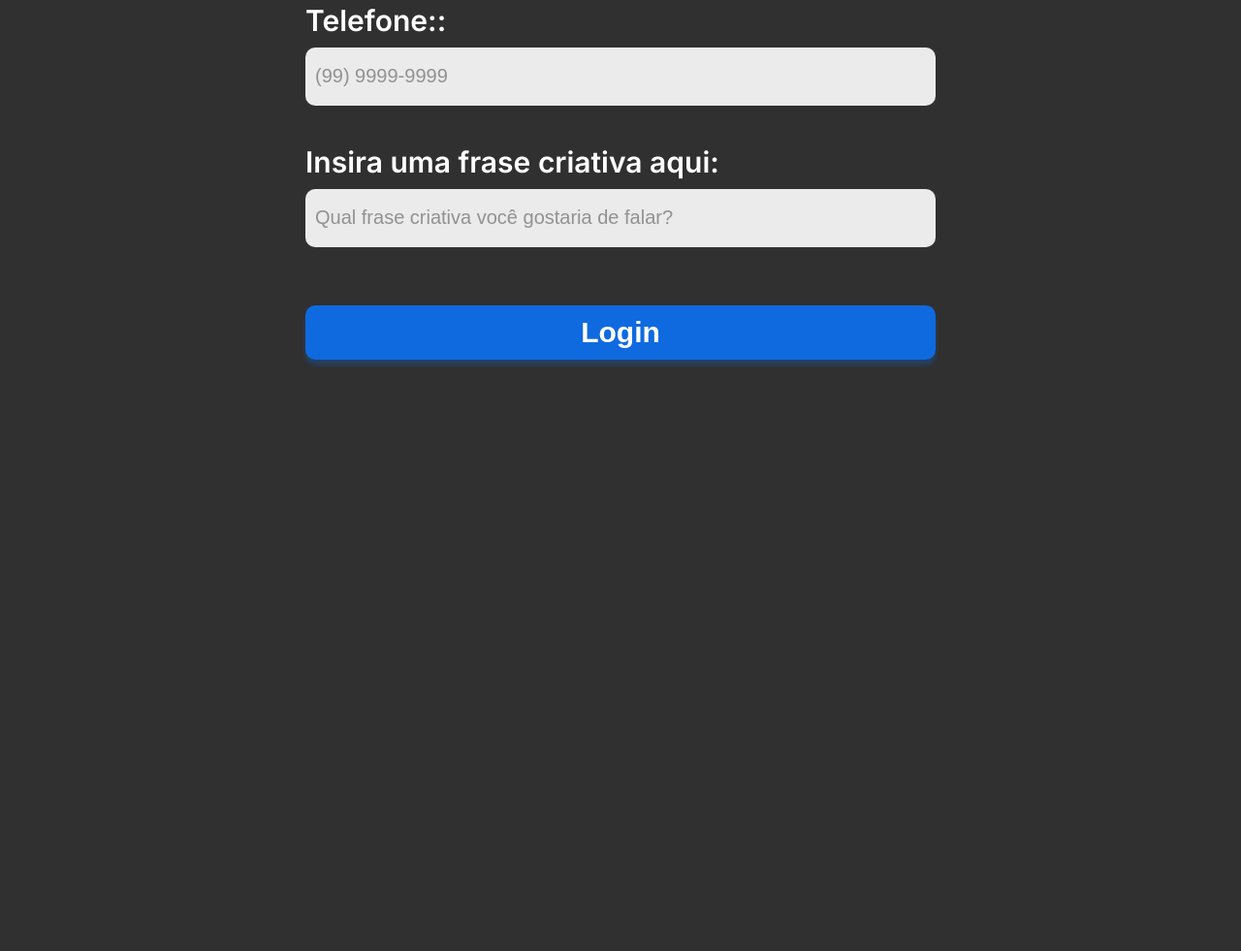
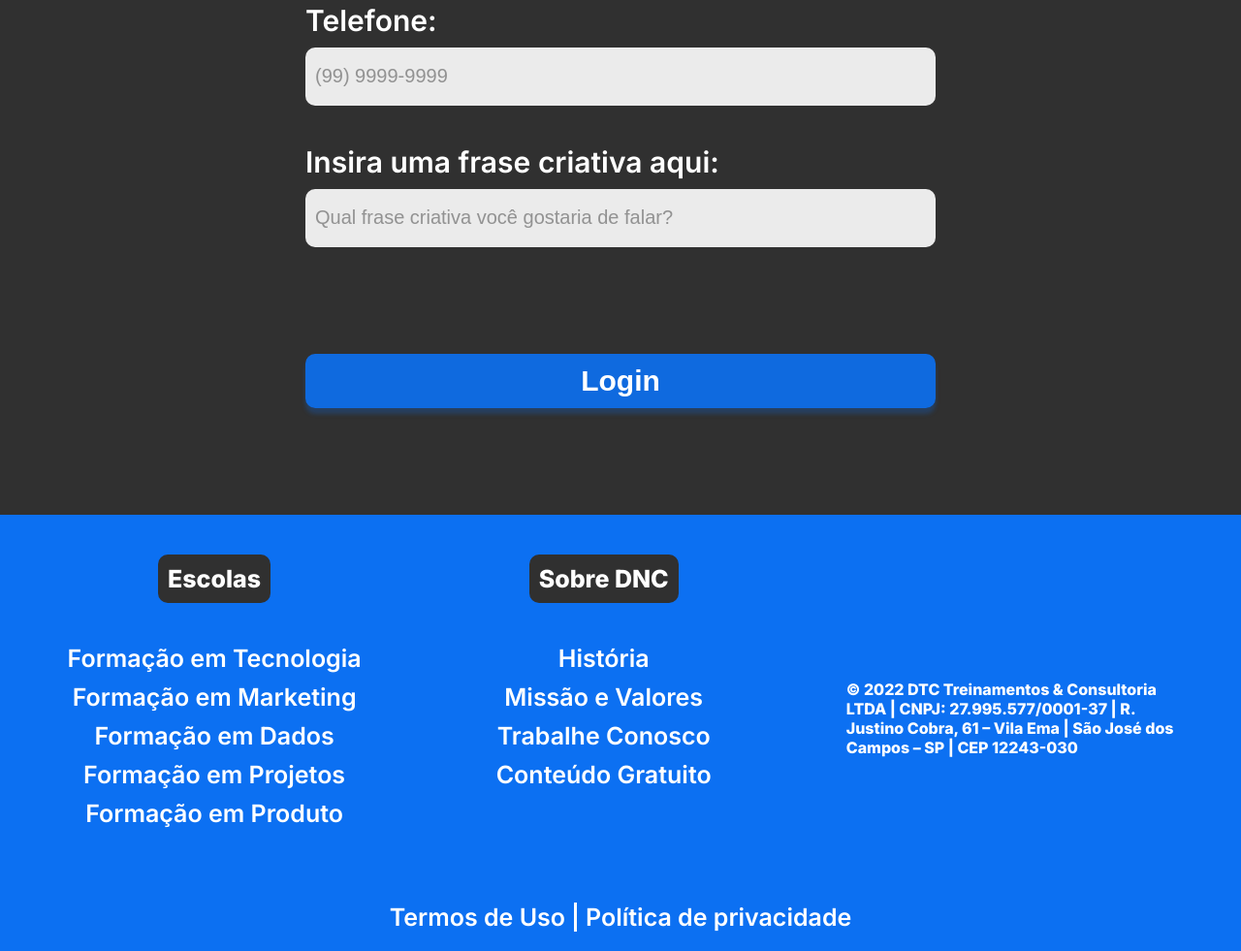
Before and after one commit to KevinSpredemann/Bootcamp, a plain HTML site: page index.html in a window 1280 px wide. Shown: the part 1297-2278 px from the top of the page at 97% size. Before the commit the page ends 1778 px from the top, so only its background shows below. Drawn offline with Linux system fonts and the light colour scheme.

Commit message:
Adicionando midia query para mobile

```diff
--- a/index.html
+++ b/index.html
@@ -57,7 +57,7 @@
             </div>
 
             <div class="form-group">
-                <label for="">Telefone::</label>
+                <label for="">Telefone:</label>
                 <input type="text" placeholder="(99) 9999-9999" name="" id="">
             </div>
 
@@ -66,10 +66,65 @@
                 <input type="text" placeholder="Qual frase criativa você gostaria de falar?" name="" id="">
             </div>
 
-            <input type="submit" value="Login">
+            <input type="submit" required value="Login">
         </form>
 
     </section>
 
+    <footer>
+        <div class="linha1">
+            <nav>
+                <h5>Escolas</h5>
+                <ul>
+                    <li>
+                        <a href="">Formação em Tecnologia</a>
+                    </li>
+                    <li>
+                        <a href="">Formação em Marketing</a>
+                    </li>
+                    <li>
+                        <a href="">Formação em Dados</a>
+                    </li>
+                    <li>
+                        <a href="">Formação em Projetos</a>
+                    </li>
+                    <li>
+                        <a href="">Formação em Produto</a>
+                    </li>
+                </ul>
+            </nav>
+            <nav>
+                <h5>Sobre DNC</h5>
+                <ul>
+                    <li>
+                        <a href="">História</a>
+                    </li>
+                    <li>
+                        <a href="">Missão e Valores</a>
+                    </li>
+                    <li>
+                        <a href="">Trabalhe Conosco</a>
+                    </li>
+                    <li>
+                        <a href="">Conteúdo Gratuito</a>
+                    </li>
+                </ul>
+            </nav>
+
+            <div class="endereço">
+                © 2022 DTC Treinamentos & Consultoria<br>
+                LTDA | CNPJ: 27.995.577/0001-37 | R.<br>
+                Justino Cobra, 61 – Vila Ema | São José dos<br>
+                Campos – SP | CEP 12243-030
+            </div>
+        </div>
+
+        <div class="linha2">
+            <a href="">Termos de Uso</a>
+            <a href="">Política de privacidade</a>
+        </div>
+
+    </footer>
+
 </body>
 </html>
--- a/style.css
+++ b/style.css
@@ -166,7 +166,7 @@ input[type="submit"]{
     background: rgba(12, 112, 242, 0.9);
     height: 56px;
     width: 100%;
-    margin-top: 50px;
+    margin-top: 100px;
     border-radius: 10px;
     border: none;
     font-size: 30px;
@@ -180,3 +180,140 @@ input[type="submit"]{
         transform: scale(1.1);
         transition-duration: 0.8s;
     }
+
+    footer{
+        width: 100%;
+        background-color: var(--azul-dnc);
+    }
+
+    footer .linha1{
+        display: flex;
+        justify-content: space-around;
+        align-items: center;
+        margin-bottom: 70px;
+    }
+
+    footer ul{
+        list-style: none;
+        font-size: 25px;
+        font-weight: 600;
+        margin: 0px;
+        padding: 0px;
+
+
+    }
+
+    footer nav{
+        display: flex;
+        flex-direction: column;
+        align-items: center;
+        height: 330px;
+    }
+
+    footer h5{
+        text-align: center;
+        color: rgba(255, 255, 255, 1);
+        font-weight: 800;
+        font-size: 25px;
+        background-color: rgba(48, 48, 48, 1);
+        border-radius: 10px;
+        padding: 10px;
+
+    }
+
+    footer ul li{
+        text-align: center;
+        font-size: 25px;
+        font-weight: 600;
+
+        margin-bottom: 10px;
+    }
+
+    footer ul li a{
+        color: white;
+        text-decoration: none;
+    }
+
+    footer ul li a:hover{
+        color: var(--cinza-hover);
+    }
+
+    footer .endereço{
+        font-weight: 800;
+        color: rgba(255, 255, 255, 1);
+        margin-top: 90px;
+    }
+
+    #caracter-especial{
+        margin: 0px 8px 0px 8px;
+    }
+
+    footer .linha2{
+        height: 30px;
+        display: flex;
+        justify-content: center;
+        font-size: 25px;
+        font-weight: 600;
+        line-height: 30px;
+        padding-bottom: 20px;
+    }
+
+    footer .linha2 a:first-child {
+        border-right: 3px solid white ;
+    }
+
+    footer .linha2 a{
+        color: rgba(255, 255, 255, 1);
+        text-decoration: none;
+        padding: 0px 9px 0px 9px;
+    }
+
+    footer .linha2 a:hover{
+        color: var(--cinza-hover);
+    }
+
+    @media only screen and (max-width: 600px) {
+
+        #principal{
+            flex-direction: column;
+            height: auto;
+        }
+
+        #menu{
+            flex-direction: column;
+            width: 100%;
+            margin: 0;
+        }
+
+        #menu a{
+            display: flex;
+            align-items: center;
+            height: 40px;
+
+        }
+
+        #principal button{
+            width: 100%;
+            margin: 0;
+            margin-top: 15px;
+        }
+
+        section h1{
+            font-size: 38px;
+        }
+
+        section h2{
+            font-size: 30px;
+            padding: 0px 8px 0px 8px;
+        }
+
+        form{
+            width: 95%;
+            font-size: 22px;
+        }
+
+        .checkbox-name{
+            font-size: 15px
+        }
+
+    }
```
